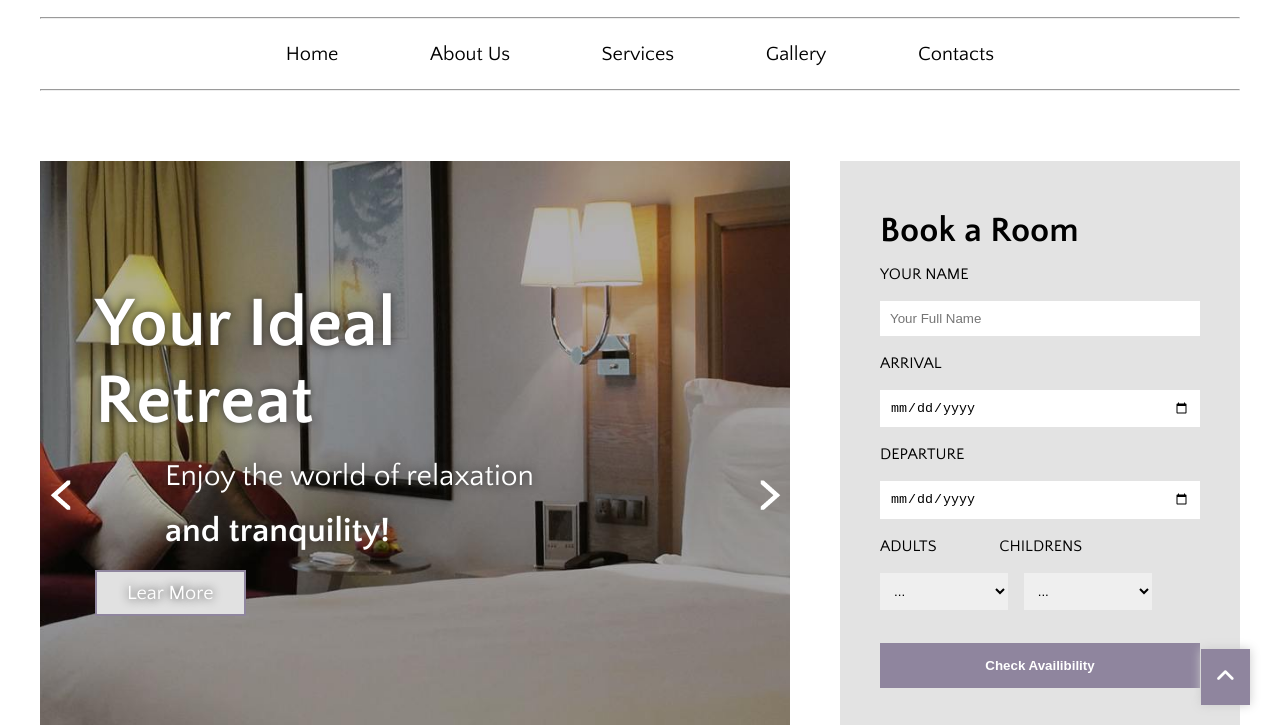
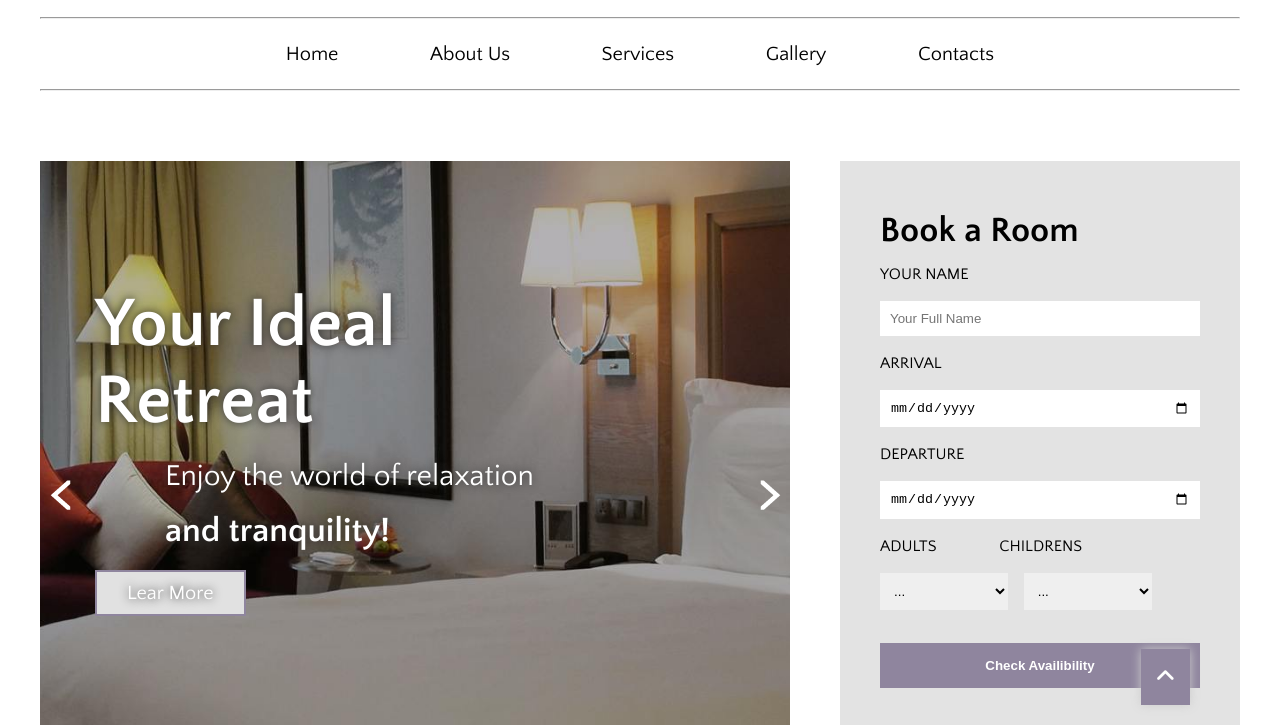
Before and after one commit to GuillermoCP07/ProyectoUnidad4, a plain HTML site: page index.html in a window 1280 px wide. Shown: the part 75-800 px from the top of the page. Drawn offline with nearby package versions, Linux system fonts and the light colour scheme.

Commit message:
Update estilos.css

```diff
--- a/estilos.css
+++ b/estilos.css
@@ -871,7 +871,7 @@ select{
     padding: 15px;
     color: var(--blanco);
     bottom: 20px;
-    right: 30px;
+    right: 90px;
     z-index: 10;
     font-size: 22px;
     box-shadow: #ccc 0px 0px 10px;
```
